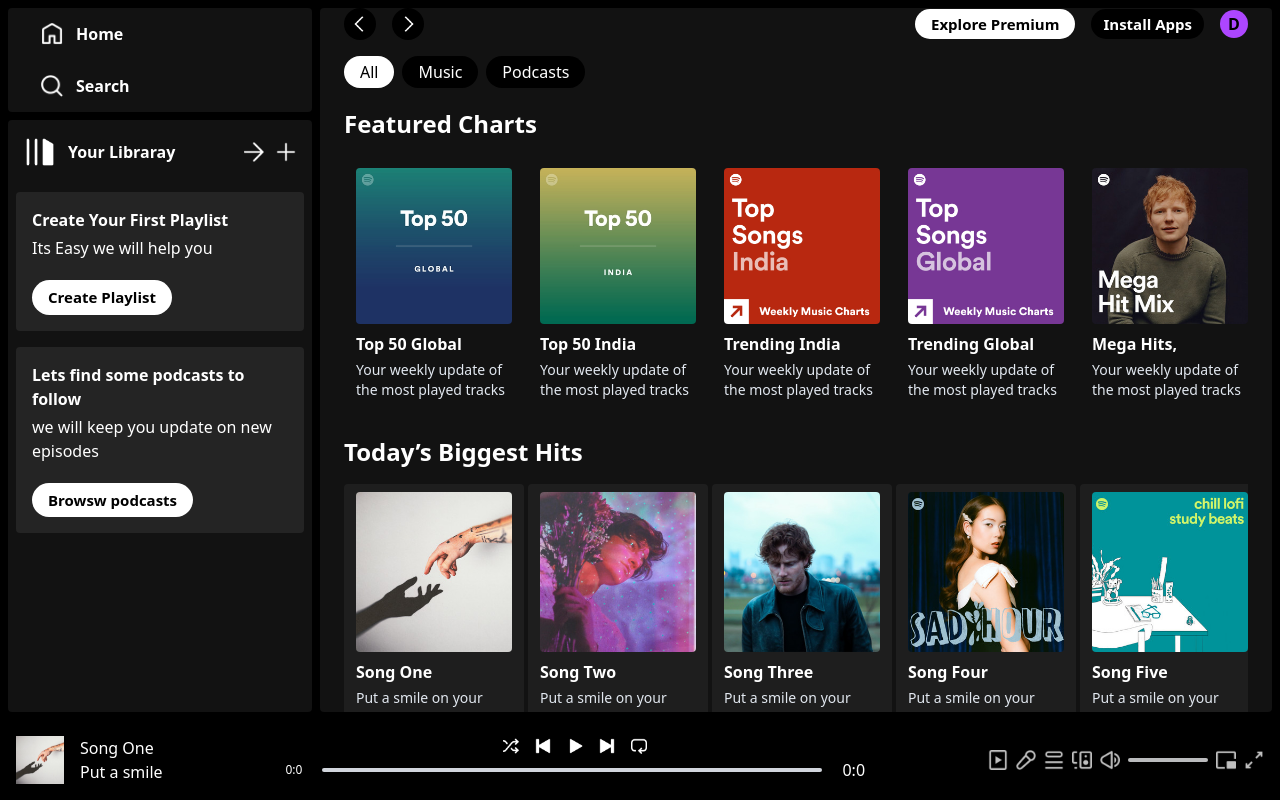
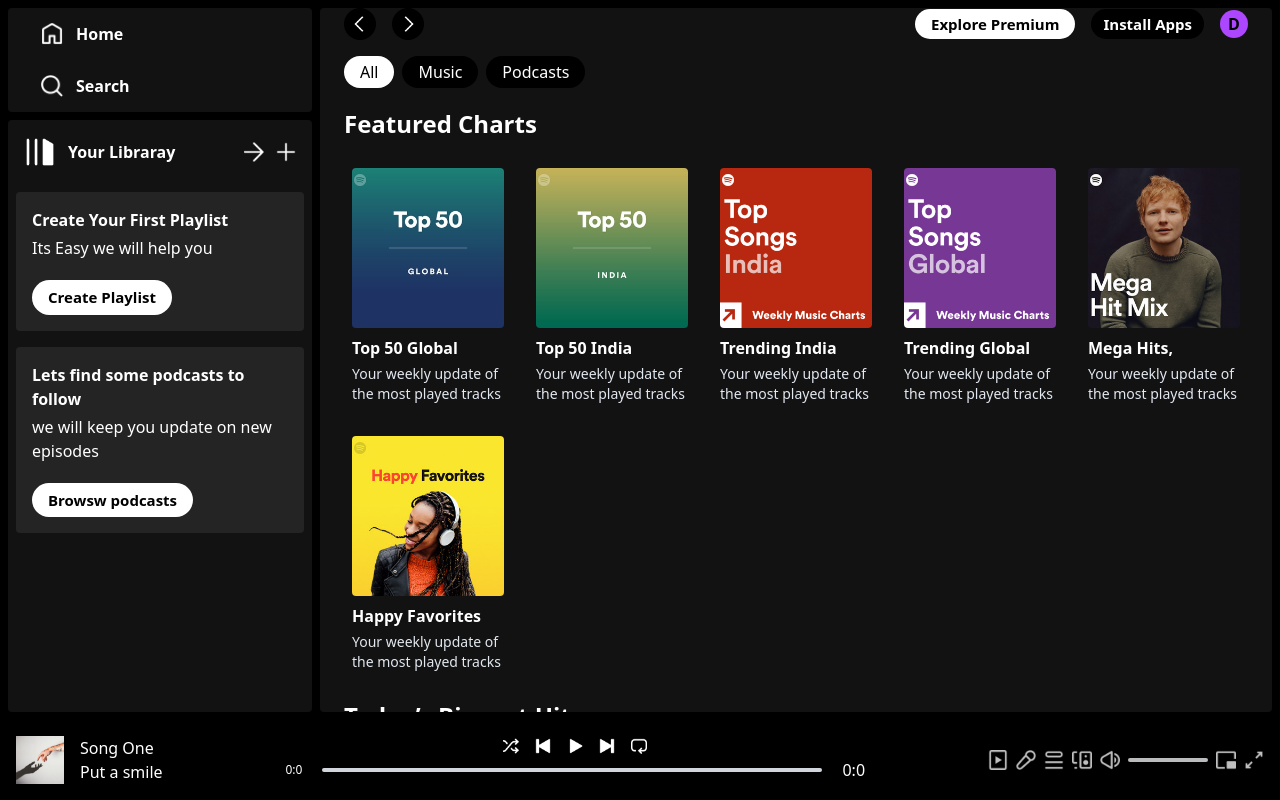
Before and after one commit to Laiba60/Musical-Website, a React (Vite) app in the folder vite-project/: page / in a window 1280 px wide. Built offline with nearby package versions, Linux system fonts and the light colour scheme.

Commit message:
Add scrolllbar

```diff
--- a/vite-project/src/components/AlbumItem.jsx
+++ b/vite-project/src/components/AlbumItem.jsx
@@ -1,16 +1,20 @@
 import React from 'react'
 import { useNavigate } from 'react-router-dom'
 
-
-
-const AlbumItem = ({image,name,desc,id}) => {
-   const navigate = useNavigate();
+const AlbumItem = ({ image, name, desc, id }) => {
+  const navigate = useNavigate();
   return (
-    <div onClick={()=>navigate(`/album/${id}`)} className="min-w-[180px] p-2 px-3 rounded cursor-pointer hover:bg-[#ffffff26]">
-        <img  className="rounded" src={image} alt=""/>
-        <p className="font-bold mt-2 mb-1">{name}</p>
-        <p className="text-slate-200 text-sm">{desc}</p>
-
+    <div
+      onClick={() => navigate(`/album/${id}`)}
+      className="w-full p-2 rounded cursor-pointer hover:bg-[#ffffff26]"
+    >
+      <img
+        className="rounded w-full h-40 object-cover"
+        src={image}
+        alt={name}
+      />
+      <p className="font-bold mt-2 mb-1 truncate">{name}</p>
+      <p className="text-slate-200 text-sm line-clamp-2">{desc}</p>
     </div>
   )
 }
--- a/vite-project/src/components/DisplayHome.jsx
+++ b/vite-project/src/components/DisplayHome.jsx
@@ -10,10 +10,10 @@
     <>
       <NavBar />
 
-
+      {/* Featured Charts */}
       <div className="my-5">
         <h1 className="my-5 font-bold text-2xl">Featured Charts</h1>
-        <div className="grid grid-cols-2 gap-4 max-h-64 overflow-y-auto sm:grid-cols-3 md:grid-cols-4 lg:grid-cols-5">
+        <div className="grid grid-cols-2 gap-4 sm:grid-cols-3 md:grid-cols-4 lg:grid-cols-5">
           {albumsData.map((item, index) => (
             <AlbumItem
               key={index}
@@ -29,7 +29,7 @@
       {/* Today’s Biggest Hits */}
       <div className="my-5">
         <h1 className="mb-4 font-bold text-2xl">Today’s Biggest Hits</h1>
-        <div className="grid grid-cols-2 gap-4 max-h-64 overflow-y-auto sm:grid-cols-3 md:grid-cols-4 lg:grid-cols-5">
+        <div className="grid grid-cols-2 gap-4 sm:grid-cols-3 md:grid-cols-4 lg:grid-cols-5">
           {songsData.map((item, index) => (
             <SongsItem
               key={index}
--- a/vite-project/src/components/NabBar.jsx
+++ b/vite-project/src/components/NabBar.jsx
@@ -8,7 +8,7 @@
     <>
    <div className="w-full flex justify-between items-center font-semibold">
     <div className="flex items-center gap-4">
-        <img onClick={()=>navigate(-1)} className="w-8 bg-black p-2 rounded-2xl cursor-pointer" src={assets.arrow_left} alt=""/>
+        <img onClick={()=>navigate('/')} className="w-8 bg-black p-2 rounded-2xl cursor-pointer" src={assets.arrow_left} alt=""/>
                 <img onClick={()=>navigate(1)} className="w-8 bg-black p-2 rounded-2xl cursor-pointer" src={assets.arrow_right} alt=""/>
 
     </div>
--- a/vite-project/src/components/SongsItem.jsx
+++ b/vite-project/src/components/SongsItem.jsx
@@ -1,16 +1,21 @@
-
 import React, { useContext } from "react";
 import { PlayerContext } from "../context/PlayerContext";
-const SongsItem = ({ name, image, desc, bgColor,id }) => {
-  const {playWithId}=useContext(PlayerContext);
+
+const SongsItem = ({ name, image, desc, bgColor, id }) => {
+  const { playWithId } = useContext(PlayerContext);
   return (
-    <div onClick={()=>playWithId(id)}
-      className="min-w-[180px] p-2 px-3 rounded cursor-pointer hover:opacity-80 transition"
-      style={{ backgroundColor: bgColor || '#1e1e1e' }}
+    <div
+      onClick={() => playWithId(id)}
+      className="w-full p-2 rounded cursor-pointer hover:opacity-80 transition"
+      style={{ backgroundColor: bgColor || "#1e1e1e" }}
     >
-      <img src={image} alt={name} className="rounded w-full h-40 object-cover" />
-      <p className="font-bold mt-2 mb-1">{name}</p>
-      <p className="text-slate-200 text-sm">{desc}</p>
+      <img
+        src={image}
+        alt={name}
+        className="rounded w-full h-40 object-cover"
+      />
+      <p className="font-bold mt-2 mb-1 truncate">{name}</p>
+      <p className="text-slate-200 text-sm line-clamp-2">{desc}</p>
     </div>
   );
 };
```
